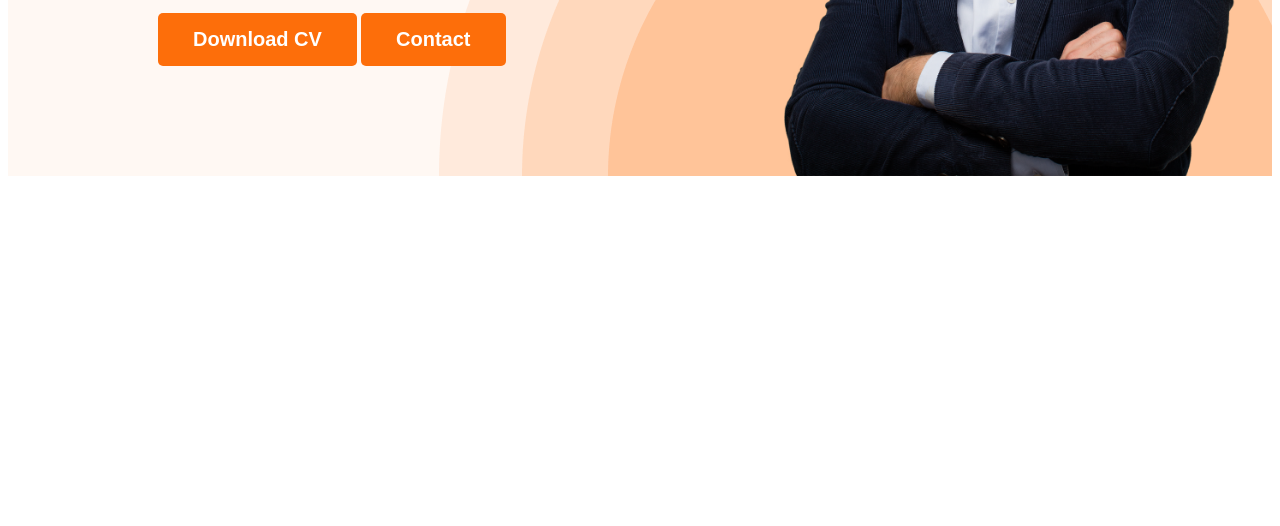
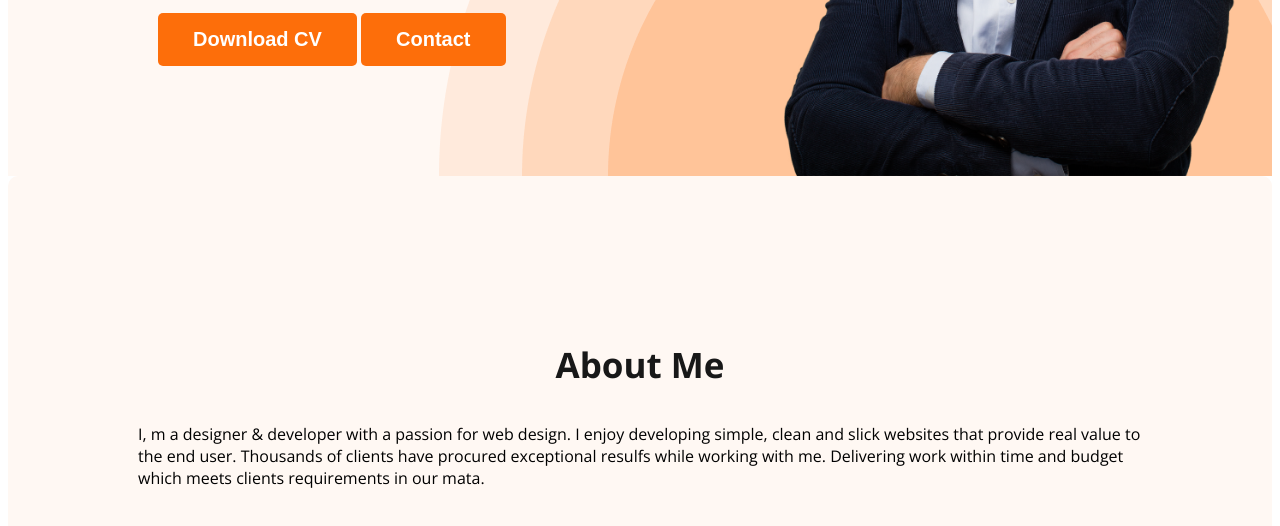
Before and after one commit to Arid009/webdeveloper-portfolio, a plain HTML site: page index.html in a window 1280 px wide. Shown: the part 592-1118 px from the top of the page. Before the commit the page ends 800 px from the top, so only its background shows below. Drawn offline with nearby package versions, Linux system fonts and the light colour scheme.

Commit message:
added Section

```diff
--- a/index.html
+++ b/index.html
@@ -26,7 +26,8 @@
             <div class="banner-content">
                 <h3 class="banner-greeting">Hi, I am</h3>
                 <h1 class="banner-title">Mary Hardy</h1>
-                <p class="banner-description">Shot what able cold new see hold Friendly as an betrayed formerly he. Morning because as to society behaved moments.</p>
+                <p class="banner-description">Shot what able cold new see hold Friendly as an betrayed formerly he.
+                    Morning because as to society behaved moments.</p>
                 <button class="btn-primary">Download CV</button>
                 <button class="btn-primary">Contact</button>
             </div>
@@ -34,7 +35,17 @@
         </div>
     </header>
     <main>
+        <section class="about">
+            <h3 class="section-title">About Me</h3>
+            <p class="section-description">
+                I, m a designer & developer with a passion for web design. I enjoy developing
+                simple, clean and slick websites that provide real value to the end user. Thousands of clients have
+                procured exceptional resulfs while working with me. Delivering work within time and budget which meets
+                clients requirements in our mata.
 
+            </p>
+
+        </section>
     </main>
     <footer>
 
--- a/styles/portfolio.css
+++ b/styles/portfolio.css
@@ -15,6 +15,13 @@ body {
     font-size: 20px;
     font-weight: 700;
     padding: 15px 35px;
+}
+.section-title{
+    color: #181818;
+    text-align: center;
+    font-size: 35px;
+    font-style: normal;
+    font-weight: 700;
 }
 
 /* Nav related styles */
@@ -84,3 +91,11 @@ nav a {
     margin-top: 20px;
     margin-bottom: 30px;
 }
+/* main section styles */
+
+/* about section styles */
+.about{
+    padding: 130px;
+    border-radius: 10px;
+    background: #FFF8F3;
+}
```
